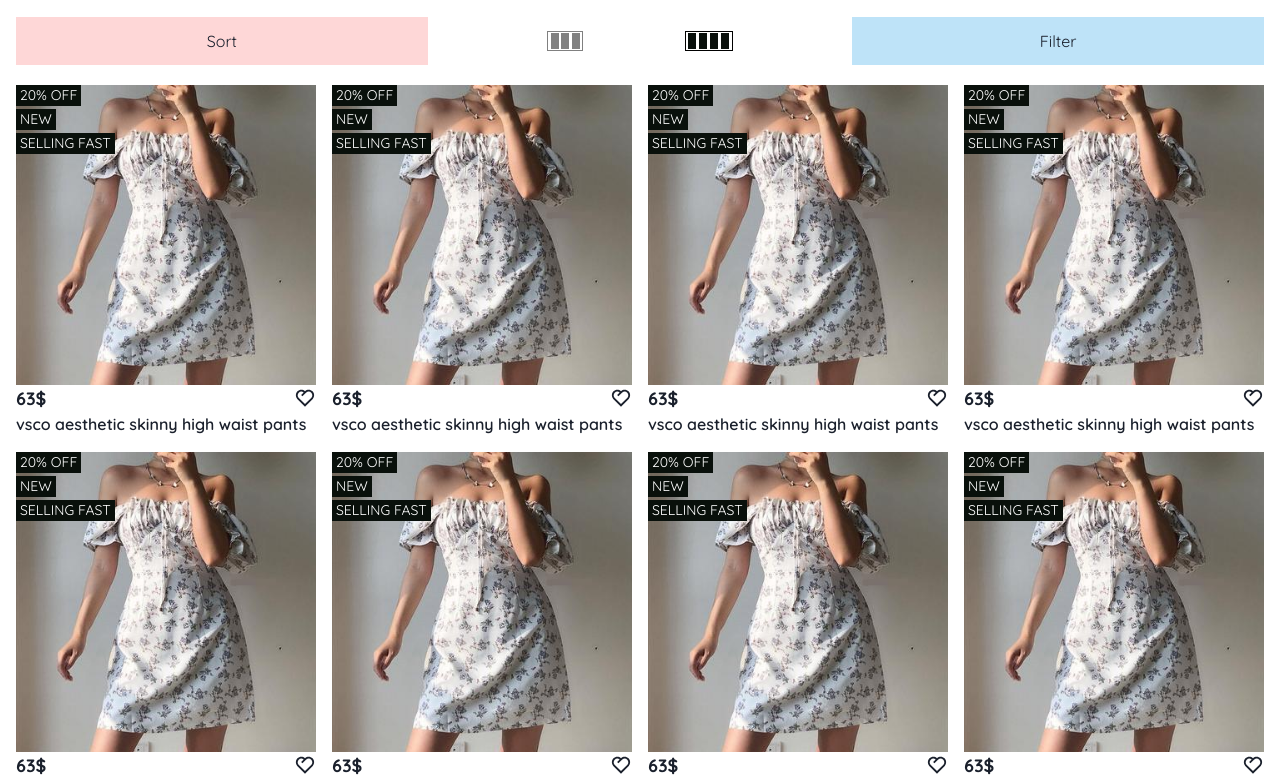
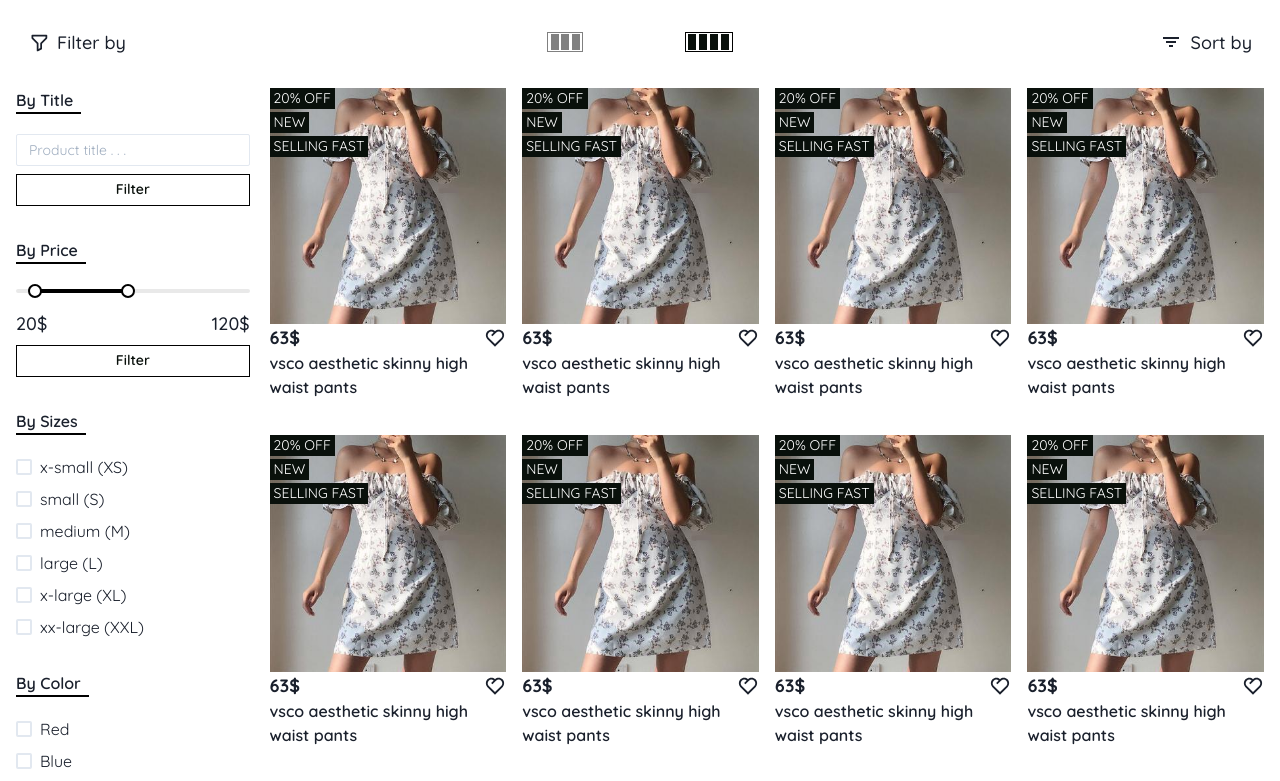
Before and after one commit to essofyany/fatna, a Next.js app in the folder client/: page /collections/1 in a window 1280 px wide. Shown: the part 220-1001 px from the top of the page. Built offline with nearby package versions, Linux system fonts and the light colour scheme.

Commit message:
Creating base components for Filter section on LARGE screen

```diff
--- a/client/package.json
+++ b/client/package.json
@@ -17,6 +17,7 @@
     "framer-motion": "^4.0.3",
     "next": "latest",
     "pattern.css": "^1.0.0",
+    "rc-slider": "^9.7.2",
     "react": "^17.0.2",
     "react-dom": "^17.0.2",
     "react-icons": "^4.2.0",
--- /dev/null
+++ b/client/src/components/Materials/Filter.jsx
@@ -0,0 +1,21 @@
+import { VStack } from "@chakra-ui/react";
+import PriceSliderFilter from "./PriceSliderFilter";
+import FilteredBy from "./FilteredBy";
+
+
+
+function Filter() {
+  return (
+    <>
+      <VStack w="full" spacing="8">
+        <FilteredBy filterByTitle="by title" />
+        <PriceSliderFilter />
+        <FilteredBy filterByTitle="by sizes" filterBy="size" />
+        <FilteredBy filterByTitle="by color" filterBy="color" />
+        {/* <FilteredBy filterByTitle="by vendor" filterBy="vendor" /> */}
+      </VStack>
+    </>
+  );
+}
+
+export default Filter;
--- /dev/null
+++ b/client/src/components/Materials/FilteredBy.jsx
@@ -0,0 +1,77 @@
+import { Box, VStack, Text, Input, Checkbox } from "@chakra-ui/react";
+import Btn from "./Btn";
+
+function FilteredBy({ filterByTitle, filterBy = "search" }) {
+  return (
+    <VStack w="full" spacing="2" alignItems="start">
+      <Text
+        fontWeight="semibold"
+        textTransform="capitalize"
+        pr="2"
+        borderBottom="2px solid black"
+        mb="3"
+      >
+        {filterByTitle}
+      </Text>
+      <>
+        {filterBy === "search" && (
+          <Box w="full">
+            <Input
+              placeholder="Product title . . . "
+              size="sm"
+              border="1px solid black"
+              colorScheme="blackAlpha"
+              _focus={{ outline: "none", border: "1px solid black" }}
+            />
+            <Btn size="sm" w="full" mt="2" fontSize="sm" py="0">
+              Filter
+            </Btn>
+          </Box>
+        )}
+        {filterBy === "size" && (
+          <VStack spacing={2} w="full" alignItems="start">
+            <Checkbox colorScheme="blackAlpha">x-small (XS)</Checkbox>
+            <Checkbox colorScheme="blackAlpha">small (S)</Checkbox>
+            <Checkbox colorScheme="blackAlpha">medium (M)</Checkbox>
+            <Checkbox colorScheme="blackAlpha">large (L)</Checkbox>
+            <Checkbox colorScheme="blackAlpha">x-large (XL)</Checkbox>
+            <Checkbox colorScheme="blackAlpha">xx-large (XXL)</Checkbox>
+          </VStack>
+        )}
+        {filterBy === "color" && (
+          <VStack spacing={2} w="full" alignItems="start">
+            <Checkbox colorScheme="red" textTransform="capitalize">
+              red
+            </Checkbox>
+            <Checkbox colorScheme="blue" textTransform="capitalize">
+              blue
+            </Checkbox>
+            <Checkbox colorScheme="cyan" textTransform="capitalize">
+              cyan
+            </Checkbox>
+            <Checkbox colorScheme="green" textTransform="capitalize">
+              green
+            </Checkbox>
+            <Checkbox colorScheme="pink" textTransform="capitalize">
+              pink
+            </Checkbox>
+            <Checkbox colorScheme="teal" textTransform="capitalize">
+              teal
+            </Checkbox>
+            <Checkbox colorScheme="purple" textTransform="capitalize">
+              purple
+            </Checkbox>
+            <Checkbox colorScheme="yellow" textTransform="capitalize">
+              yellow
+            </Checkbox>
+            <Checkbox colorScheme="orange" textTransform="capitalize">
+              orange
+            </Checkbox>
+          </VStack>
+        )}
+      </>
+    </VStack>
+  );
+}
+
+export default FilteredBy;
--- /dev/null
+++ b/client/src/components/Materials/PriceSliderFilter.jsx
@@ -0,0 +1,48 @@
+import { useState } from "react";
+import { Box, VStack, Text } from "@chakra-ui/react";
+import Slider from "rc-slider";
+import Btn from "./Btn";
+
+const { createSliderWithTooltip } = Slider;
+const Range = createSliderWithTooltip(Slider.Range);
+
+function PriceSliderFilter() {
+  const [range, setRange] = useState([20, 120]);
+  return (
+    <VStack w="full" spacing="2" alignItems="start">
+      <Text
+        fontWeight="semibold"
+        textTransform="capitalize"
+        pr="2"
+        borderBottom="2px solid black"
+        mb="3"
+      >
+        by price
+      </Text>
+      <Box w="full">
+        <Range
+          handleStyle={[{ backgroundColor: "white", borderColor: "black" }]}
+          trackStyle={[{ backgroundColor: "black" }]}
+          min={0}
+          max={250}
+          defaultValue={[20, 120]}
+          tipFormatter={(value) => `${value}$`}
+          onAfterChange={(value) => setRange(value)}
+        />
+        <Box w="full" mt="3" d="flex" justifyContent="space-between">
+          <Text fontSize="lg" fontWeight="medium">
+            {range[0]}$
+          </Text>
+          <Text fontSize="lg" fontWeight="medium">
+            {range[1]}$
+          </Text>
+        </Box>
+      </Box>
+      <Btn size="sm" w="full" mt="2" fontSize="sm" py="0">
+        Filter
+      </Btn>
+    </VStack>
+  );
+}
+
+export default PriceSliderFilter;
--- a/client/src/components/ProductCard/ProductCard.jsx
+++ b/client/src/components/ProductCard/ProductCard.jsx
@@ -12,7 +12,7 @@ function ProductCard({ ...styles }) {
   useEffect(() => {}, [cardState]);
 
   return (
-    <Box mx="auto" px={{ md: "2", lg: "0" }} {...styles}>
+    <Box mx="auto" mb="5" px={{ md: "2", lg: "0" }} {...styles}>
       <ProductImagePlaceholder
         cardState={cardState}
         setCardState={setCardState}
--- a/client/src/pages/_app.js
+++ b/client/src/pages/_app.js
@@ -17,7 +17,11 @@ import "swiper/swiper-bundle.min.css";
 import "swiper/components/navigation/navigation.min.css";
 import "swiper/components/pagination/pagination.min.css";
 
+import "rc-slider/assets/index.css";
+import "rc-tooltip/assets/bootstrap.css";
+
 import "../styles/styles.css";
+
 let persistor = persistStore(store);
 
 function MyApp({ Component, pageProps }) {
--- a/client/src/pages/collections/[category]/index.js
+++ b/client/src/pages/collections/[category]/index.js
@@ -10,8 +10,9 @@ import {
   useBreakpointValue,
   useBreakpoint,
 } from "@chakra-ui/react";
+import ProductCard from "../../../components/ProductCard/ProductCard";
 import Banner from "../../../components/Materials/Banner";
-import ProductCard from "../../../components/ProductCard/ProductCard";
+import Filter from "../../../components/Materials/Filter";
 import {
   ViewIcons1,
   ViewIcons2,
@@ -19,13 +20,12 @@ import {
   ViewIcons4,
 } from "../../../Icons/ViewIcons";
 import { setView } from "../../../features/viewsSlice";
+import { BiFilter, BiFilterAlt } from "react-icons/bi";
 
 function ProductsList() {
   const dispatch = useDispatch();
-
   const gridView = useSelector((state) => state.views.gridType);
   const selectedView = useSelector((state) => state.views.selectedView);
-
   const views = useBreakpoint();
   const gridTemplates = useBreakpointValue({
     base: "repeat(2,1fr)",
@@ -52,9 +52,12 @@ function ProductsList() {
         w="full"
         my="5"
       >
-        <Center w="33%" bg="red.100" p="3">
-          <Text>Sort</Text>
-        </Center>
+        <Box d="flex" alignItems="center" w="33%" p="3">
+          <BiFilterAlt size="21" />
+          <Text ml="2" fontSize="lg" fontWeight="medium">
+            Filter by
+          </Text>
+        </Box>
         <Center w="33%" p="3" justifyContent="space-evenly">
           {(views === "base" || views === "sm") && (
             <>
@@ -75,35 +78,44 @@ function ProductsList() {
             </>
           )}
         </Center>
-        <Center w="33%" bg="blue.100" p="3">
-          <Text>Filter</Text>
-        </Center>
+        <Box
+          d="flex"
+          alignItems="center"
+          justifyContent="flex-end"
+          w="33%"
+          p="3"
+        >
+          <BiFilter size="24" />
+          <Text ml="2" fontSize="lg" fontWeight="medium">
+            Sort by
+          </Text>
+        </Box>
       </Box>
       {/* products list */}
       <Grid
         w="full"
         my="5"
-        templateColumns={{
-          base: gridTemplates,
-          md: gridTemplates,
-          lg: gridTemplates,
-        }}
-        gap={4}
-        templateColumns={
-          gridView
-            ? gridView
-            : {
-                base: gridTemplates,
-                md: gridTemplates,
-                lg: gridTemplates,
-              }
-        }
+        gap={5}
+        templateColumns={{ base: "repeat(4,1fr)", lg: "repeat(5,1fr)" }}
       >
-        {list.map((item) => (
-          <GridItem key={item}>
-            <ProductCard />
-          </GridItem>
-        ))}
+        {/* filter area */}
+        <GridItem colSpan="1" w="full" d={{ base: "none", lg: "initial" }}>
+          <Filter />
+        </GridItem>
+        {/* Products list area */}
+        <GridItem w="full" colSpan="4">
+          <Grid
+            w="full"
+            gap={4}
+            templateColumns={gridView ? gridView : gridTemplates}
+          >
+            {list.map((item) => (
+              <GridItem colSpan="auto" key={item}>
+                <ProductCard />
+              </GridItem>
+            ))}
+          </Grid>
+        </GridItem>
       </Grid>
     </>
   );
```
Also changed, not shown: 1 other file (tests, documents, lock files or other folders).
